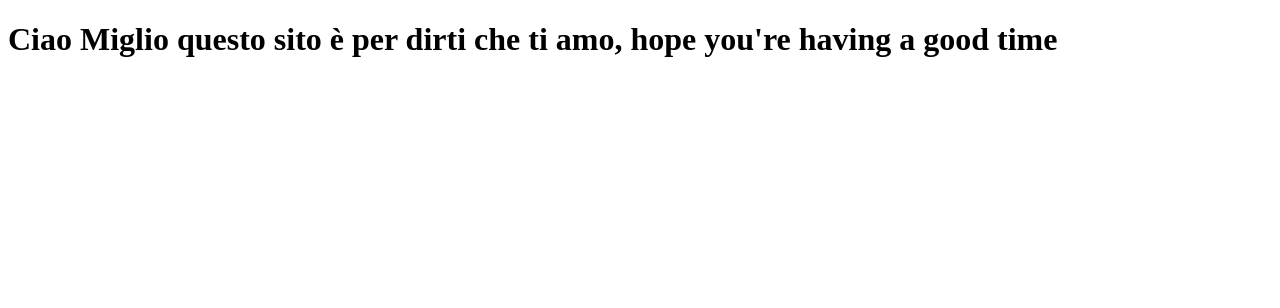
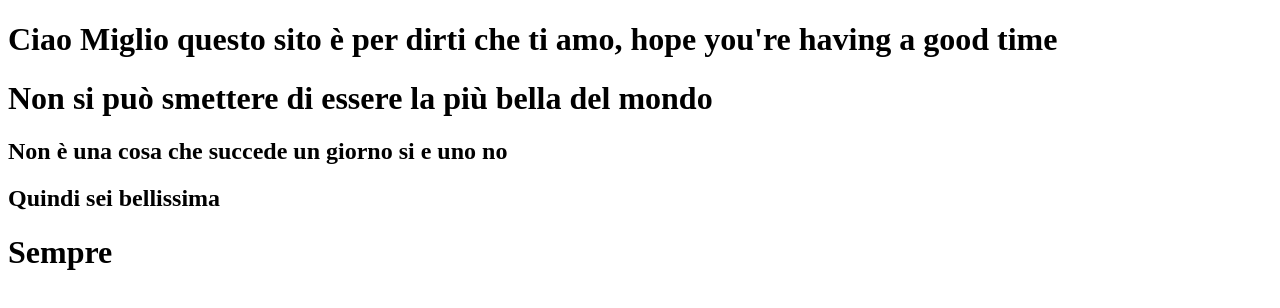
Before and after one commit to Bostre17/3dtest, a plain HTML site: page index.html in a window 1280 px wide. Drawn offline with Linux system fonts and the light colour scheme.

Commit message:
Update index.html

```diff
--- a/index.html
+++ b/index.html
@@ -10,5 +10,11 @@
 
     <body>
         <h1>Ciao Miglio questo sito è per dirti che ti amo, hope you're having a good time</h1>
+        <h1>Non si può smettere di essere la più bella del mondo</h1>
+        <h2>Non è una cosa che succede un giorno si e uno no</h2>
+        <h2>Quindi sei bellissima</h2>
+        <h1>Sempre</h1>
+
+
     </body>
 </html>
```
